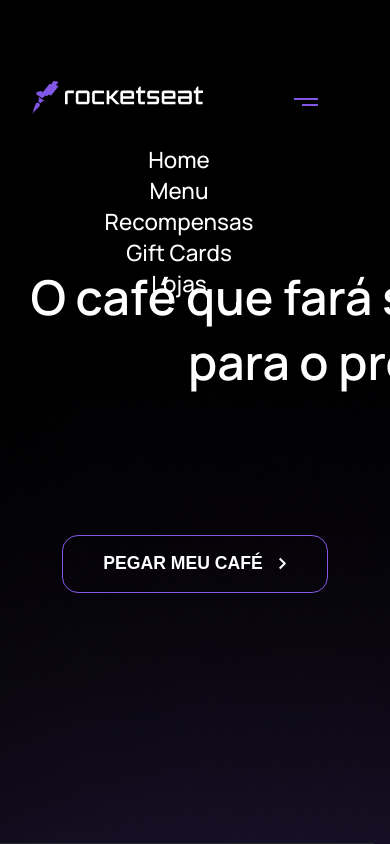
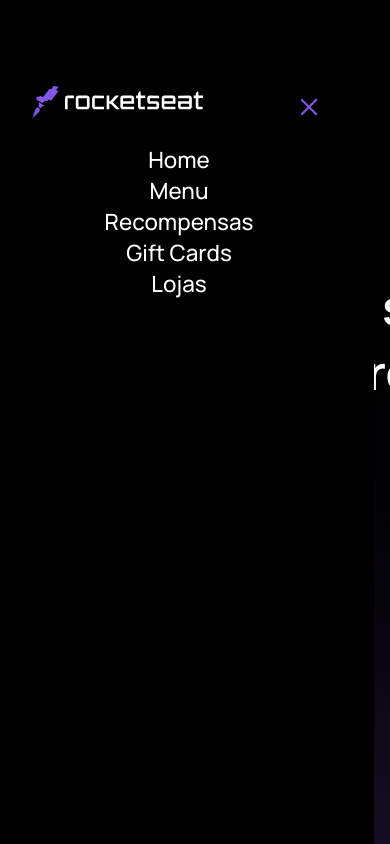
Before and after one commit to VanessaSVieira/rocket-coffe, a plain HTML site: page index.html in a window 390 px wide. Both pictures are taken after a click on the button 306 px from the left and 101 px from the top of the page. Shown: the top 844 px of the page. Drawn offline with Linux system fonts and the light colour scheme; a web font is replaced by a local one.

Commit message:
atualizações

```diff
--- a/main.js
+++ b/main.js
@@ -1,8 +1,15 @@
 const btnMenu = document.getElementById('btn-menu');
+const closeMenu = document.getElementById('btn-close');
 
 function toggleMenu() {
     const nav = document.getElementById('navigation');
     nav.classList.toggle('active');
 }
 
+function close() {
+    const nav = document.getElementById('navigation');
+    nav.classList.close('remove');
+}
+
 btnMenu.addEventListener('click', toggleMenu);
+closeMenu.addEventListener('click', close);
--- a/style.css
+++ b/style.css
@@ -127,7 +127,7 @@ button:hover {
         right: 0px;
         width: 100%;
         top: 8rem;
-        height: calc(100vh - 8rem);
+        height: 100vh;
 
         z-index: 10000;
 
@@ -191,11 +191,20 @@ button:hover {
 }
 
 /*--------------MENU EXPANDED ---------------*/
+
 #navigation.active .menu #list-menu  {
     display: block;
-    padding: 1rem 0;
-    margin: 0 1rem;
-    border-bottom: 1px solid hsla(240, 6%, 17%, 1);
+    background-color: black;
+}
+
+#navigation.active .close-menu {
+    display: flex;
+    border: none;
+
+}
+
+#navigation.active .botao-menu {
+    display: none;
 }
 
 .menu #list-menu {
```
